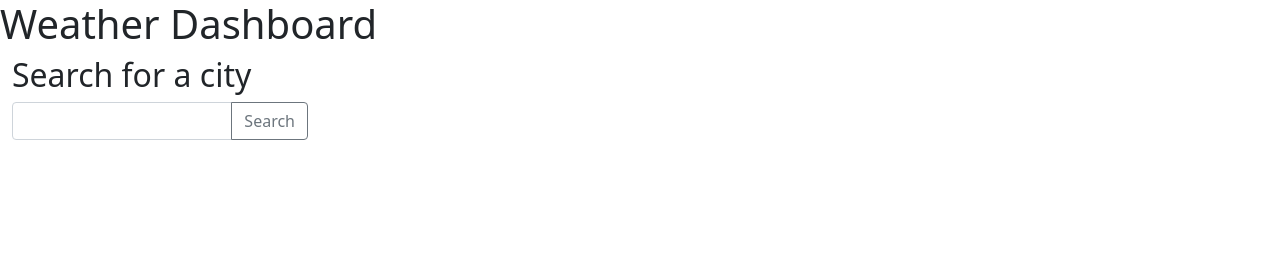
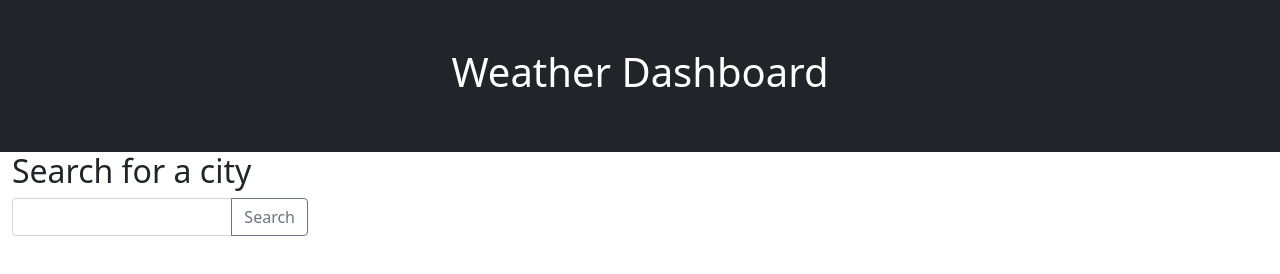
Before and after one commit to AAAAronWith2AAs/weatherDashboardHw, a plain HTML site: page index.html in a window 1280 px wide. Drawn offline with nearby package versions, Linux system fonts and the light colour scheme.

Commit message:
Header color change

```diff
--- a/index.html
+++ b/index.html
@@ -13,7 +13,7 @@
     <title>Document</title>
   </head>
   <body>
-    <header>
+    <header class="p-5 text-center text-white bg-dark">
       <h1>Weather Dashboard</h1>
     </header>
     <div class="container-fluid">
```
Also changed, not shown: 1 other file.
